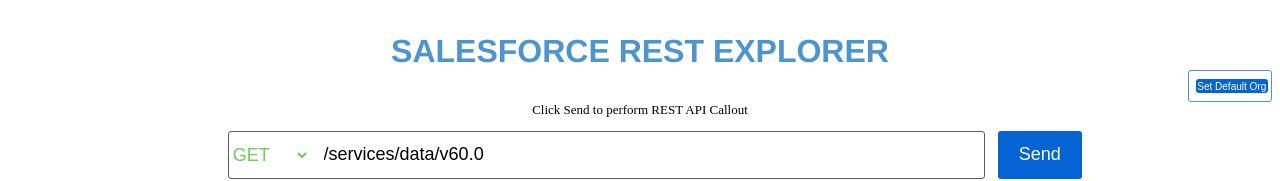
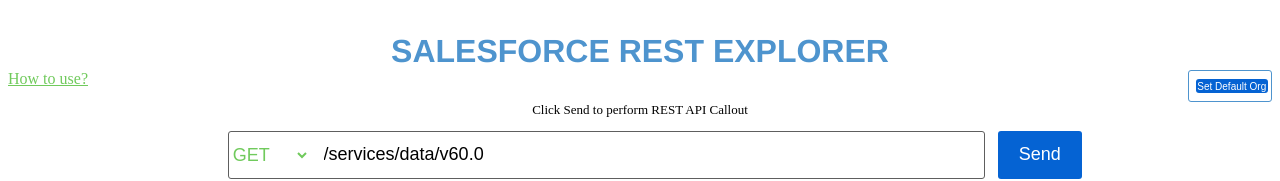
Before and after one commit to vivekvismayam/salesforce-rest-explorer, a website: page index.html in a window 1280 px wide. Shown: the top 181 px of the page. Drawn offline with Linux system fonts and the light colour scheme.

Commit message:
How to use link added

```diff
--- a/index.html
+++ b/index.html
@@ -15,6 +15,7 @@
     <div class="main-container">
         <div class="main-title">SALESFORCE REST EXPLORER</div>
         <div class="env-details">
+            <a href="https://vivekvismayam.github.io/posts/salesforce-rest-explorer-1" class="how-to-use">How to use?</a>
             <span>
                 <div style="text-align: end;"><button id="refresh-org" class="refresh-org"
                         title="Click if you want to hit Project default org">Set Default Org</button>
@@ -122,9 +123,11 @@
 
         .env-details {
             display: flex;
-            justify-content: flex-end;
+            justify-content: space-between;
         }
-
+        .how-to-use{
+            color:#70ca5c;
+        }
         .env-details>span {
             padding: 0.5%;
             border: 0.5px solid var(--vscode-editorInfo-foreground, #4e94ce);
```
